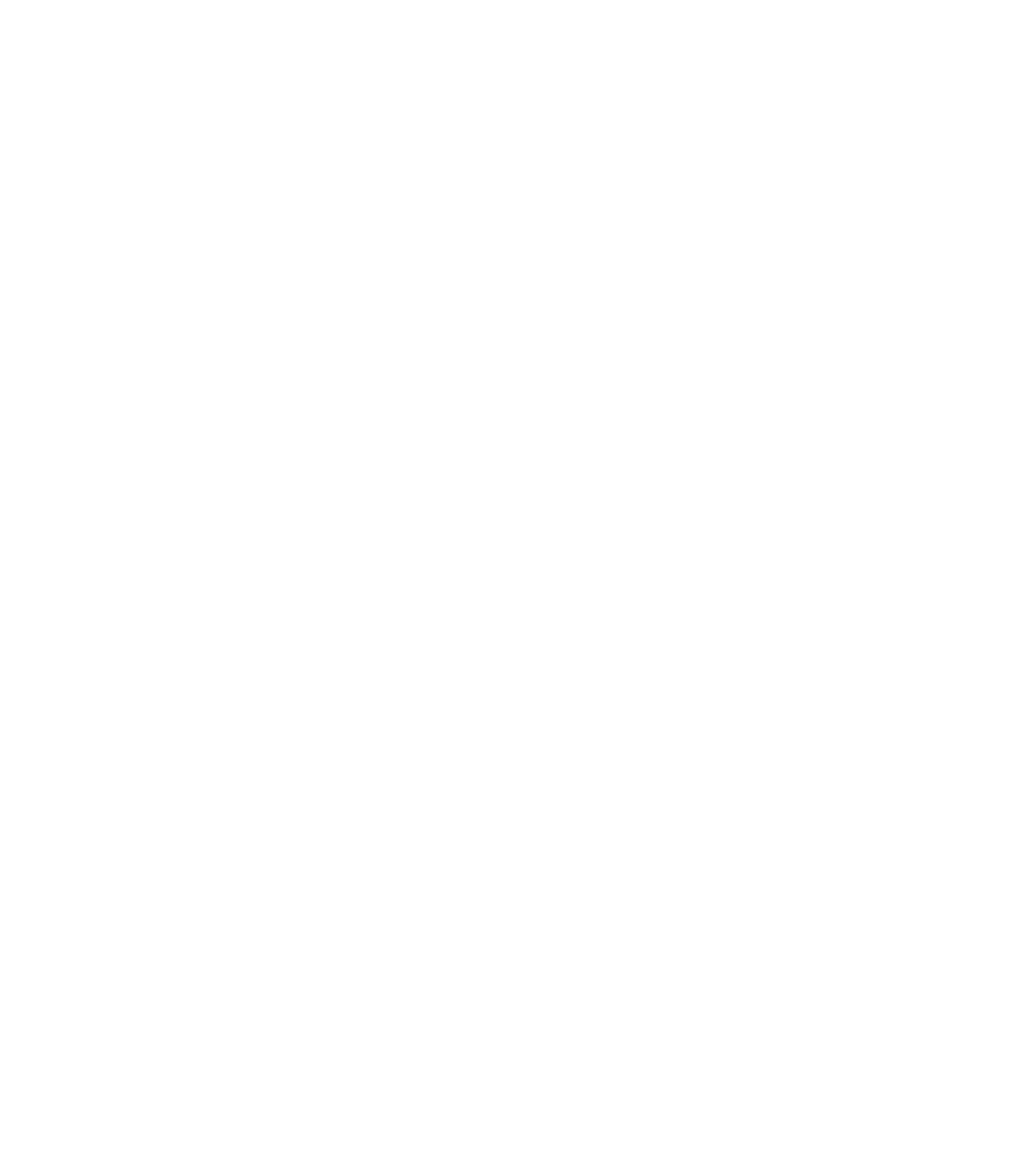
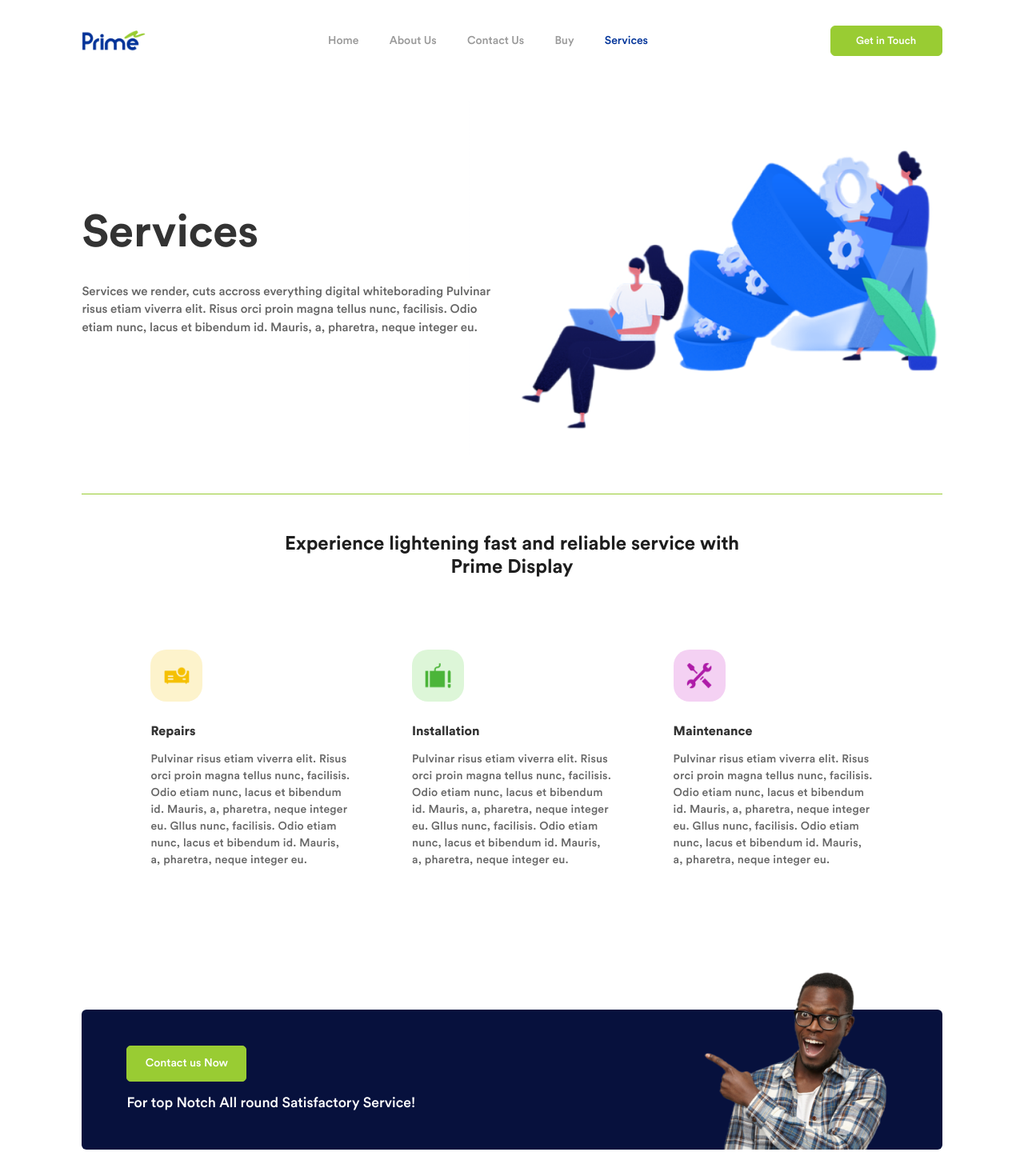
Before and after one commit to The-Anomaly/PrimeDisplay, a React (Create React App) app: page /services in a window 1280 px wide. Shown: the top 1470 px of the page at 80% size. Before the commit the page ends 800 px from the top, so only its background shows below. Built offline with nearby package versions, Linux system fonts and the light colour scheme.

Commit message:
services desktop

```diff
--- a/src/App.tsx
+++ b/src/App.tsx
@@ -2,8 +2,10 @@
 import { Switch, Route, BrowserRouter, Redirect } from "react-router-dom";
 import "./App.css";
 import About from "./Components/About/about";
+import Buy from "./Components/Buy/buy";
 import Contact from "./Components/Contact/contact";
 import Landing from "./Components/Landing/landing";
+import Services from "./Components/Services/services";
 
 class App extends Component {
   render() {
@@ -15,6 +17,8 @@
               <Route exact path="/" component={Landing} />
               <Route exact path="/about" component={About} />
               <Route exact path="/contact" component={Contact} />
+              <Route exact path="/buy" component={Buy} />
+              <Route exact path="/services" component={Services} />
             </Switch>
           </BrowserRouter>
         </div>
--- a/src/Components/About/about.tsx
+++ b/src/Components/About/about.tsx
@@ -114,9 +114,9 @@
             <button className="p-about-sec3-btn">Ask How</button>
             <img className="p-about-sec3-img" src={chart} alt="chart" />
         </div>
+      </main>
         <Contact />
         <Footer />
-      </main>
     </>
   );
 };
--- a/src/Components/Buy/buy.tsx
+++ b/src/Components/Buy/buy.tsx
@@ -0,0 +1,17 @@
+import * as React from "react";
+import "./buy.css";
+import NavBar from "../General/navbar";
+import Footer from "../General/footer";
+
+const Buy = () => {
+    return (
+        <>
+        <NavBar buy={true} />
+        <main>
+            buy
+        </main>
+        </>
+    );
+};
+
+export default Buy;
--- a/src/Components/Contact/contact.tsx
+++ b/src/Components/Contact/contact.tsx
@@ -70,8 +70,8 @@
             <button className="p-ct-btn">Contact Us</button>
           </form>
         </div>
-        <Footer />
       </main>
+    <Footer />
     </>
   );
 };
--- a/src/Components/General/footer.tsx
+++ b/src/Components/General/footer.tsx
@@ -21,8 +21,8 @@
                 </div>
                 <div>
                     <div className="p-footer-hd">Products</div>
-                    <div className="p-footer-item">Services</div>
-                    <div className="p-footer-item">Buy</div>
+                    <Link className="p-footer-link" to="/services"><div className="p-footer-item">Services</div></Link>
+                    <Link className="p-footer-link" to="/buy"><div className="p-footer-item">Buy</div></Link>
                 </div>
                 <div className="p-footer-4">
                     <div className="p-footer-hd">Contacts</div>
--- a/src/Components/General/navbar.tsx
+++ b/src/Components/General/navbar.tsx
@@ -45,6 +45,7 @@
                 Contact Us
               </span>
             </Link>
+            <Link className="p-nav-list-items" to="/buy">
               <span
                 className={
                   props.buy
@@ -54,6 +55,8 @@
               >
                 Buy
               </span>
+            </Link>
+            <Link className="p-nav-list-items" to="/services">
               <span
                 className={
                   props.services
@@ -63,6 +66,7 @@
               >
                 Services
               </span>
+            </Link>
           </nav>
           <button className="p-nav-btn">Get in Touch</button>
         </div>
--- a/src/Components/Landing/landing.tsx
+++ b/src/Components/Landing/landing.tsx
@@ -138,9 +138,9 @@
             </div>
           </div>
         </div>
-        <Contact />
-        <Footer />
       </main>
+      <Contact />
+      <Footer />
     </>
   );
 };
--- /dev/null
+++ b/src/Components/Services/services.css
@@ -0,0 +1,37 @@
+.p-services {
+    border-bottom: 1px solid #99cc33;
+}
+.p-services-sec2 {
+    padding: 3rem 0;
+}
+.p-services-sec2 .p-about-sec2-ttl {
+    max-width: 600px;
+    font-size: 1.5rem;
+}
+.p-sitting {
+    width: 55%;
+    margin-left: -3rem;
+}
+.p-services-sec2 .p-sec2 {
+    padding-top: 5.5rem;
+}
+.p-services-btn {
+    width: 150px;
+    height: 45px;
+    margin-bottom: 1rem;
+    color: #fff;
+    background: #99cc33;
+    border: 1px solid #99cc33;
+    border-radius: 5px;
+    font-size: 14px;
+}
+.p-services-man {
+    width: 36%;
+    right: -1rem;
+    max-width: 420px;
+    position: absolute;
+    bottom: 0;
+}
+.p-services-btnsec {
+    margin-top: 4rem;
+}
--- /dev/null
+++ b/src/Components/Services/services.tsx
@@ -0,0 +1,88 @@
+import * as React from "react";
+import "./services.css";
+import NavBar from "../General/navbar";
+import Footer from "../General/footer";
+import "../Contact/contact.css";
+import "../Landing/landing.css";
+import "../About/about.css";
+import projector from "../../assets/projector.png";
+import tab from "../../assets/tab.png";
+import tools from "../../assets/tools.png";
+import sitting from "../../assets/sitting.png";
+import man from "../../assets/man.png";
+
+const Services = () => {
+  return (
+    <>
+      <NavBar services={true} />
+      <main>
+        <div className="p-marg p-contactus p-services">
+          <div>
+            <h1 className="p-contactus-ttl">Services</h1>
+            <p className="p-contactus-txt">
+              Services we render, cuts accross everything digital whiteborading
+              Pulvinar risus etiam viverra elit. Risus orci proin magna tellus
+              nunc, facilisis. Odio etiam nunc, lacus et bibendum id. Mauris, a,
+              pharetra, neque integer eu.
+            </p>
+          </div>
+          <img className="p-sitting" src={sitting} alt="person sitting" />
+        </div>
+        <div className="p-marg p-services-sec2">
+          <h3 className="p-about-sec2-ttl">
+            Experience lightening fast and reliable service with Prime Display
+          </h3>
+          <div className="p-padd p-sec2">
+            <div className="p-sec2-item">
+              <div className="p-sec2-icon p-sec2-icon-1">
+                <img src={projector} alt="projector icon" />
+              </div>
+              <p className="p-sec2-ttl">Repairs</p>
+              <p className="p-sec2-txt">
+                Pulvinar risus etiam viverra elit. Risus orci proin magna tellus
+                nunc, facilisis. Odio etiam nunc, lacus et bibendum id. Mauris,
+                a, pharetra, neque integer eu. Gllus nunc, facilisis. Odio etiam
+                nunc, lacus et bibendum id. Mauris, a, pharetra, neque integer
+                eu.
+              </p>
+            </div>
+            <div className="p-sec2-item">
+              <div className="p-sec2-icon p-sec2-icon-2">
+                <img src={tab} alt="projector icon" />
+              </div>
+              <p className="p-sec2-ttl">Installation</p>
+              <p className="p-sec2-txt">
+                Pulvinar risus etiam viverra elit. Risus orci proin magna tellus
+                nunc, facilisis. Odio etiam nunc, lacus et bibendum id. Mauris,
+                a, pharetra, neque integer eu. Gllus nunc, facilisis. Odio etiam
+                nunc, lacus et bibendum id. Mauris, a, pharetra, neque integer
+                eu.
+              </p>
+            </div>
+            <div className="p-sec2-item no-marg">
+              <div className="p-sec2-icon p-sec2-icon-3">
+                <img src={tools} alt="projector icon" />
+              </div>
+              <p className="p-sec2-ttl">Maintenance</p>
+              <p className="p-sec2-txt">
+                Pulvinar risus etiam viverra elit. Risus orci proin magna tellus
+                nunc, facilisis. Odio etiam nunc, lacus et bibendum id. Mauris,
+                a, pharetra, neque integer eu. Gllus nunc, facilisis. Odio etiam
+                nunc, lacus et bibendum id. Mauris, a, pharetra, neque integer
+                eu.
+              </p>
+            </div>
+          </div>
+        </div>
+        <div className="p-about-sec3 p-marg p-services-btnsec">
+          <button className="p-services-btn">Contact us Now</button>
+          <h6>For top Notch All round Satisfactory Service!</h6>
+          <img className="p-services-man" src={man} alt="man excited" />
+        </div>
+      </main>
+      <Footer />
+    </>
+  );
+};
+
+export default Services;
```
Also changed, not shown: src/assets/man.png (added), src/assets/sitting.png (added). Lines whose indentation alone changed are shown as unchanged.
